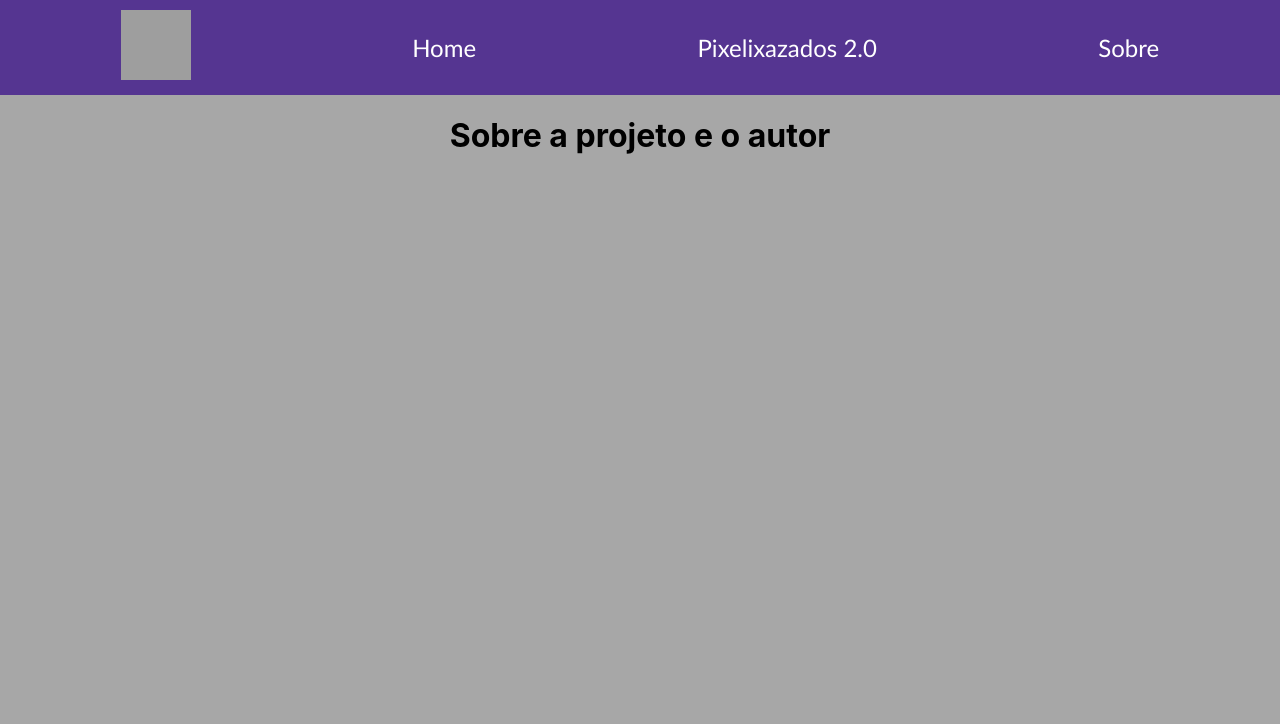
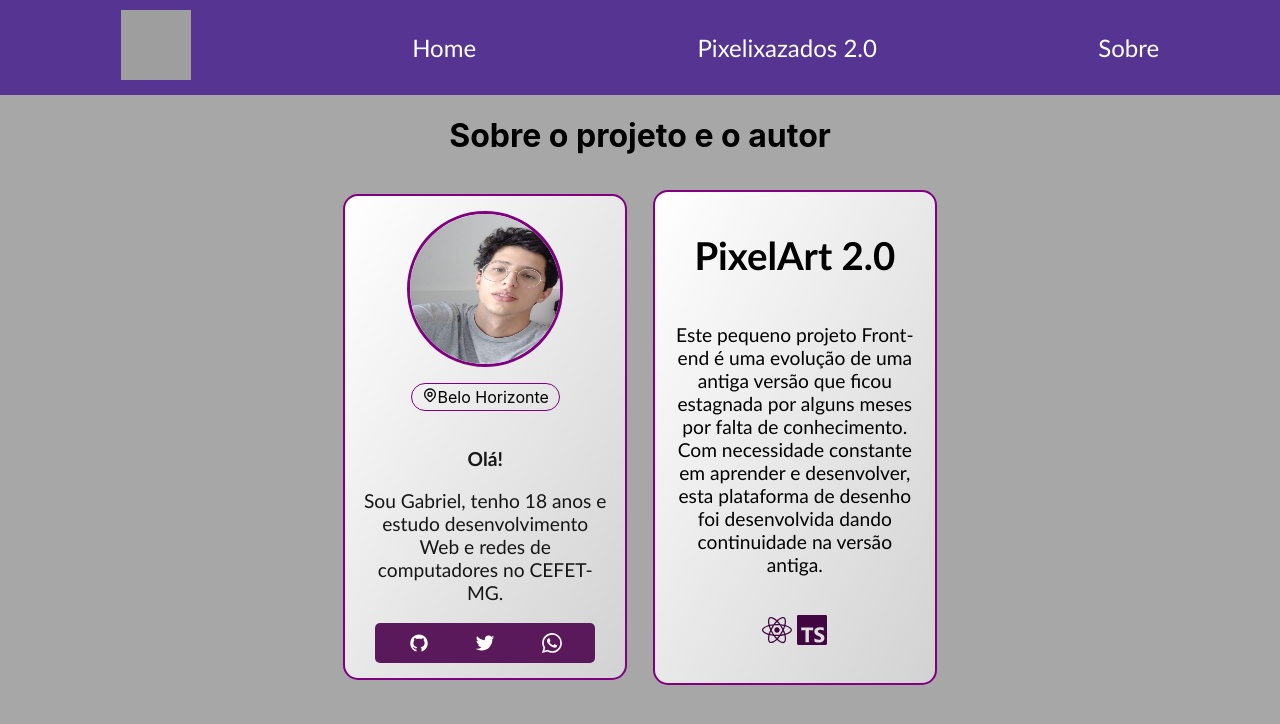
Before and after one commit to Gabrielcefetzada/pixelArt-2.0, a React (Create React App) app: page /about in a window 1280 px wide. Shown: the top 724 px of the page. Built offline with nearby package versions, Linux system fonts and the light colour scheme; grey boxes are pictures that could not be loaded.

Commit message:
coding about

```diff
--- a/package.json
+++ b/package.json
@@ -7,6 +7,7 @@
     "react": "^17.0.2",
     "react-dom": "^17.0.2",
     "react-draggable": "^4.4.3",
+    "react-icons": "^4.2.0",
     "react-input-color": "^4.0.0",
     "react-router-dom": "^5.2.0",
     "react-scripts": "4.0.3",
--- a/src/components/About.tsx
+++ b/src/components/About.tsx
@@ -1,10 +1,53 @@
 import React from "react";
+import "../styles/About.css";
+import me from "../images/me.jpeg";
+import { HiOutlineLocationMarker } from "react-icons/hi";
+import { AiFillGithub } from "react-icons/ai";
+import { IoLogoTwitter } from "react-icons/io";
+import { SiWhatsapp } from "react-icons/si";
+import { FaReact } from "react-icons/fa";
+import { SiTypescript } from "react-icons/si";
 
 export const About = () => {
   return (
     <div>
-      <h1>Sobre a projeto e o autor</h1>
-      <div className="about-me"></div>
+      <h1>Sobre o projeto e o autor</h1>
+      <div className="container-both">
+        <div className="about-me">
+          <img className="me" src={me} />
+          <p className="location">
+            <HiOutlineLocationMarker />
+            Belo Horizonte
+          </p>
+          <div className="about-text">
+            <p className="text-1">
+              <b>Olá!</b>
+            </p>
+            <p className="text-2">
+              Sou Gabriel, tenho 18 anos e estudo desenvolvimento Web e redes de
+              computadores no CEFET-MG.{" "}
+            </p>
+          </div>
+          <div className="social-medias">
+            <AiFillGithub id="sm1" />
+            <IoLogoTwitter id="sm2" />
+            <SiWhatsapp id="sm3" />
+          </div>
+        </div>
+        <div className="about-container-text">
+          <h1>PixelArt 2.0</h1>
+          <p>
+            Este pequeno projeto Front-end é uma evolução de uma antiga versão
+            que ficou estagnada por alguns meses por falta de conhecimento. Com
+            necessidade constante em aprender e desenvolver, esta plataforma de
+            desenho foi desenvolvida dando continuidade na versão antiga.
+          </p>
+          <p>
+            <FaReact className="react-icon" />{" "}
+            <SiTypescript className="ts-icon" />
+          </p>
+        </div>
+      </div>
     </div>
   );
 };
--- a/src/styles/About.css
+++ b/src/styles/About.css
@@ -0,0 +1,81 @@
+.container-both {
+  display: flex;
+  align-items: center;
+  justify-content: center;
+}
+
+.about-me,
+.about-container-text {
+  padding: 15px;
+  display: flex;
+  flex-direction: column;
+  align-items: center;
+  justify-content: center;
+  background-image: linear-gradient(
+    to bottom right,
+    rgb(255, 255, 255),
+    rgb(211, 210, 210)
+  );
+  width: 250px;
+  border-radius: 15px;
+  border: 2px solid purple;
+  margin: 1%;
+  min-height: 450px;
+}
+
+.me {
+  width: 150px;
+  height: 150px;
+  border-radius: 50%;
+  border: 3px solid purple;
+}
+
+.location {
+  border: 1px solid purple;
+  border-radius: 30px;
+  padding: 3px 10px 3px 10px;
+}
+
+.about-text {
+  font-family: "Gill Sans", "Gill Sans MT", Calibri, "Trebuchet MS", sans-serif;
+  font-size: 1.2rem;
+}
+
+.text-1,
+.text-2 {
+  color: rgb(22, 22, 22);
+}
+
+.social-medias {
+  background-color: rgb(90, 25, 90);
+  color: white;
+  width: 80%;
+  padding: 10px;
+  font-size: 20px;
+  display: grid;
+  display: flex;
+  align-items: center;
+  justify-content: space-around;
+  border-radius: 5px 5px 5px 5px;
+}
+
+#sm1:hover,
+#sm2:hover,
+#sm3:hover {
+  filter: brightness(1.1) !important;
+}
+
+.about-container-text {
+  font-family: "Gill Sans", "Gill Sans MT", Calibri, "Trebuchet MS", sans-serif;
+  font-size: 1.2rem;
+}
+
+.react-icon {
+  font-size: 30px;
+  color: rgb(65, 5, 65);
+}
+
+.ts-icon {
+  font-size: 30px;
+  color: rgb(65, 5, 65);
+}
```
Also changed, not shown: 1 other file (tests, documents, lock files or other folders).
